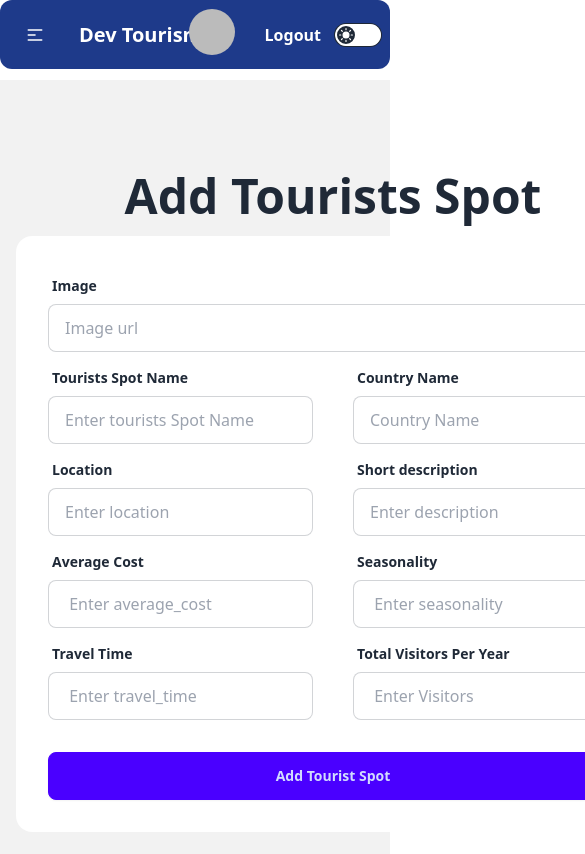
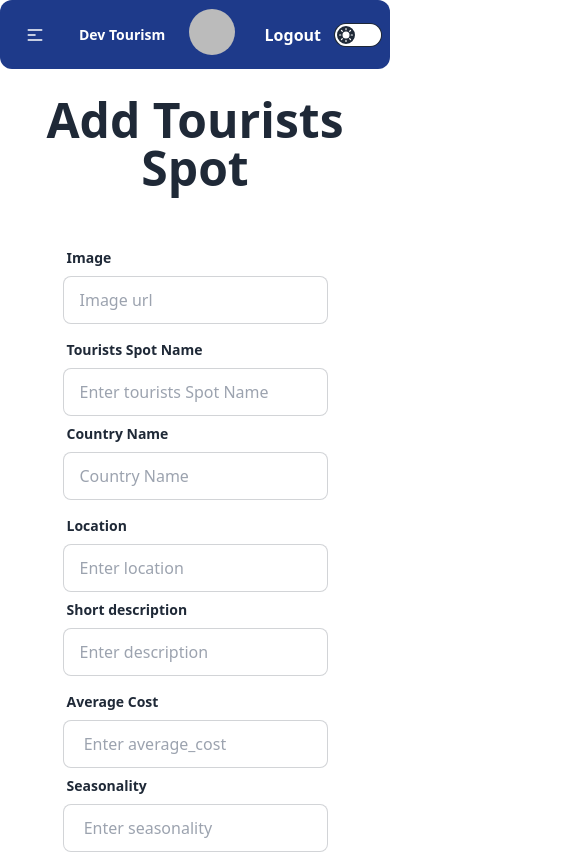
Before and after one commit to deveshbis/tourism-management-client-site, a React (Vite) app: page /addTouristSpot in a window 390 px wide. Shown: the top 854 px of the page, 585 px wide, since content can reach past the window. Built offline with nearby package versions, Linux system fonts and the light colour scheme; no server answers; sample sign-in values are in the browser's storage.

Commit message:
make it responsive for mobile, tablet and desktop views

```diff
--- a/package.json
+++ b/package.json
@@ -12,6 +12,7 @@
   "dependencies": {
     "firebase": "^10.11.1",
     "localforage": "^1.10.0",
+    "lottie-react": "^2.4.0",
     "match-sorter": "^6.3.4",
     "prop-types": "^15.8.1",
     "react": "^18.2.0",
--- a/src/component/Banner.jsx
+++ b/src/component/Banner.jsx
@@ -6,7 +6,7 @@ import Banner4 from '../assets/banner4.jpg'
 const Banner = () => {
     return (
 
-        <div className="carousel w-full rounded-2xl mt-8">
+        <div className="carousel w-full md:h-[400px] lg:h-[600px] h-[250px] rounded-2xl mt-8">
             <div id="slide1" className="carousel-item relative w-full">
                 <img src={Banner1} className="w-full h-[600px]" />
                 <div className="absolute flex justify-between transform -translate-y-1/2 left-5 right-5 top-1/2">
--- a/src/component/Footer.jsx
+++ b/src/component/Footer.jsx
@@ -6,7 +6,7 @@ const Footer = () => {
 
     return (
         <div>
-            <footer className="px-4 divide-y dark:bg-gray-100 dark:text-gray-800 bg-blue-900 text-white mt-5 rounded-2xl" data-aos="fade-up"
+            <footer className=" px-4 divide-y dark:bg-gray-100 dark:text-gray-800 bg-blue-900 text-white mt-5 rounded-2xl" data-aos="fade-up"
                 data-aos-duration="3000">
                 <div className="container flex flex-col justify-between py-10 mx-auto space-y-8 lg:flex-row lg:space-y-0">
                     <div className="lg:w-1/3">
--- a/src/component/NavBar.jsx
+++ b/src/component/NavBar.jsx
@@ -5,6 +5,10 @@ import { useEffect, useState } from "react";
 
 const NavBar = () => {
     const [theme, setTheme] = useState('light');
+    const [dropdownOpen, setDropdownOpen] = useState(false);
+    const toggleDropdown = () => {
+        setDropdownOpen(!dropdownOpen);
+    };
 
     useEffect(() => {
         localStorage.setItem('theme', theme)
@@ -46,16 +50,16 @@ const NavBar = () => {
             <div className="navbar bg-blue-900 fixed w-full text-white z-20 top-0 start-0  border-gray-200 rounded-xl" >
                 <div className="navbar-start">
                     <div className="dropdown">
-                        <div tabIndex={0} role="button" className="btn btn-ghost lg:hidden">
+                        <div tabIndex={0} role="button" className="btn btn-ghost lg:hidden " onClick={toggleDropdown}>
                             <svg xmlns="http://www.w3.org/2000/svg" className="h-5 w-5" fill="none" viewBox="0 0 24 24" stroke="currentColor"><path strokeLinecap="round" strokeLinejoin="round" strokeWidth="2" d="M4 6h16M4 12h8m-8 6h16" /></svg>
                         </div>
-                        <ul tabIndex={0} className="menu menu-sm dropdown-content mt-3 z-[1] p-2 shadow bg-base-100 rounded-box w-52">
+                        <ul tabIndex={0} className={`menu menu-sm dropdown-content mt-3 z-[1060] p-2 shadow text-white bg-black rounded-box w-52 ${dropdownOpen ? 'block' : 'hidden'}`}>
                             {
                                 navLinks
                             }
                         </ul>
                     </div>
-                    <a className="btn btn-ghost text-xl">Dev Tourism</a>
+                    <a className="btn btn-ghost lg:text-xl md:text-xl text-sm ">Dev Tourism</a>
                 </div>
                 <div className="navbar-center hidden lg:flex">
                     <ul className="menu menu-horizontal px-1">
--- a/src/pages/AddTouristsSpot.jsx
+++ b/src/pages/AddTouristsSpot.jsx
@@ -61,12 +61,12 @@ const AddTouristsSpot = () => {
     }
     return (
         <div>
-            <div className="hero min-h-screen bg-base-200 mt-20">
+            <div className="hero min-h-screen mt-20">
                 <div className="hero-content flex-col">
                     <div className="text-center lg:text-left">
                         <h1 className="text-5xl font-bold">Add Tourists Spot</h1>
                     </div>
-                    <div className="card shrink-0 w-full bg-base-100">
+                    <div className="card shrink-0 lg:w-full ">
                         <form onSubmit={handleAddTouristSpot} className="card-body">
                             <div className="form-control">
                                 <label className="label">
@@ -80,9 +80,7 @@ const AddTouristsSpot = () => {
                                     required
                                 />
                             </div>
-
-
-                            <div className="flex gap-10">
+                            <div className="lg:flex md:flex md:gap-5 lg:gap-10">
                                 <div className="form-control">
                                     <label className="label">
                                         <span className="label-text font-bold">Tourists Spot Name</span>
@@ -109,7 +107,7 @@ const AddTouristsSpot = () => {
                                 </div>
 
                             </div>
-                            <div className="flex gap-10">
+                            <div className="lg:flex md:flex md:gap-5 lg:gap-10">
                                 <div className="form-control">
                                     <label className="label">
                                         <span className="label-text font-bold">Location</span>
@@ -136,7 +134,7 @@ const AddTouristsSpot = () => {
                                 </div>
 
                             </div>
-                            <div className="flex gap-10">
+                            <div className="lg:flex md:flex md:gap-5 lg:gap-10">
                                 <div className="form-control">
                                     <label className="label">
                                         <span className="label-text font-bold">Average Cost</span>
@@ -163,7 +161,7 @@ const AddTouristsSpot = () => {
                                 </div>
 
                             </div>
-                            <div className="flex gap-10">
+                            <div className="lg:flex md:flex md:gap-5 lg:gap-10">
                                 <div className="form-control">
                                     <label className="label">
                                         <span className="label-text font-bold">Travel Time</span>
--- a/src/pages/AllTouristsSpot.jsx
+++ b/src/pages/AllTouristsSpot.jsx
@@ -6,7 +6,7 @@ const AllTouristsSpot = () => {
     const useLoaded = useLoaderData();
 
     return (
-        <div className="grid grid-cols-3 gap-3 mt-20 p-2">
+        <div className="grid lg:grid-cols-3 md:grid-cols-2 grid-cols-1 gap-3   mt-20 p-2">
             {
                 useLoaded.map(card => <div key={card._id} className="card  glass border border-black border-solid">
 
--- a/src/pages/Home.jsx
+++ b/src/pages/Home.jsx
@@ -19,7 +19,7 @@ const Home = () => {
             <div>
                 <h2 className="text-4xl font-extrabold text-center">Tourists Spots</h2>
                 <p className="text-center font-semibold">Discover breathtaking tourist spots worldwide. From iconic landmarks to hidden gems, explore diverse cultures and natural wonders. <br />Plan your next adventure and immerse yourself in unforgettable experiences.</p>
-                <div className=" grid grid-cols-3 gap-3 mt-5 p-3">
+                <div className=" grid lg:grid-cols-3 md:grid-cols-2 grid-cols-1 gap-3 mt-5 p-3">
                     {
                         allpost.map(postCard => <ToristSpotCard key={postCard.id} allpost={postCard}></ToristSpotCard>)
                     }
--- a/src/pages/MyList.jsx
+++ b/src/pages/MyList.jsx
@@ -54,9 +54,9 @@ const MyList = () => {
     }
 
     return (
-        <div className="mt-20">
+        <div className="mt-20 overflow-x-auto">
 
-            <table className=" w-full border-collapse border border-gray-400">
+            <table className=" lg:w-full md:w-full w-96 border-collapse border border-gray-400">
                 <thead>
                     <tr>
                         <th className="border border-gray-400 px-4 py-2 text-3xl text-center font-extrabold">Image</th>
@@ -75,7 +75,7 @@ const MyList = () => {
                             <td className="border border-gray-400 px-4 py-2 text-[24px] text-center font-bold">{card.spotsName}</td>
                             <td className="border border-gray-400 px-4 py-2 text-[24px] text-center font-bold">${card.cost}</td>
                             <td className="border border-gray-400 px-4 py-2 text-[24px] text-center font-bold">{card.seasonality}</td>
-                            <td className="border border-gray-400 px-4 py-2 text-xl text-center font-bold">
+                            <td className="border border-gray-400 px-4 py-2 text-xl text-center font-bold md:space-y-2 space-y-2">
                                 <Link to={`/myListCardUpdate/${card._id}`}><button className="bg-blue-500 hover:bg-blue-700 text-white font-bold py-2 px-4 rounded mr-2">Update</button></Link>
                                 <button onClick={() => handleDelete(card._id)} className="bg-red-500 hover:bg-red-700 text-white font-bold py-2 px-4 rounded">Delete</button>
                             </td>
--- a/src/pages/MyListCardUpdate.jsx
+++ b/src/pages/MyListCardUpdate.jsx
@@ -79,7 +79,7 @@ const MyListCardUpdate = () => {
 
                 />
               </div>
-              <div className="flex gap-10">
+              <div className="lg:flex md:flex md:gap-5 lg:gap-10">
 
                 <div className="form-control">
                   <label className="label">
@@ -108,7 +108,7 @@ const MyListCardUpdate = () => {
                   />
                 </div>
               </div>
-              <div className="flex gap-10">
+              <div className="lg:flex md:flex md:gap-5 lg:gap-10">
 
                 <div className="form-control">
                   <label className="label">
@@ -137,7 +137,7 @@ const MyListCardUpdate = () => {
                   />
                 </div>
               </div>
-              <div className="flex gap-10">
+              <div className="lg:flex md:flex md:gap-5 lg:gap-10">
 
                 <div className="form-control">
                   <label className="label">
@@ -166,7 +166,7 @@ const MyListCardUpdate = () => {
                   />
                 </div>
               </div>
-              <div className="flex gap-10">
+              <div className="lg:flex md:flex md:gap-5 lg:gap-10">
 
                 <div className="form-control">
                   <label className="label">
```
Also changed, not shown: 1 other file (tests, documents, lock files or other folders).
